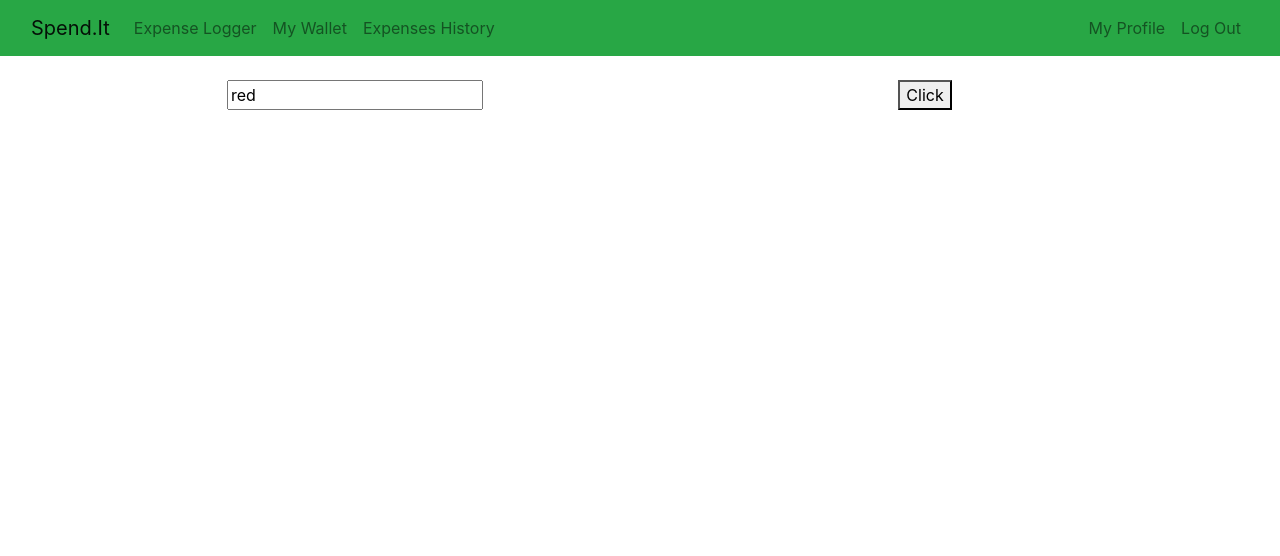
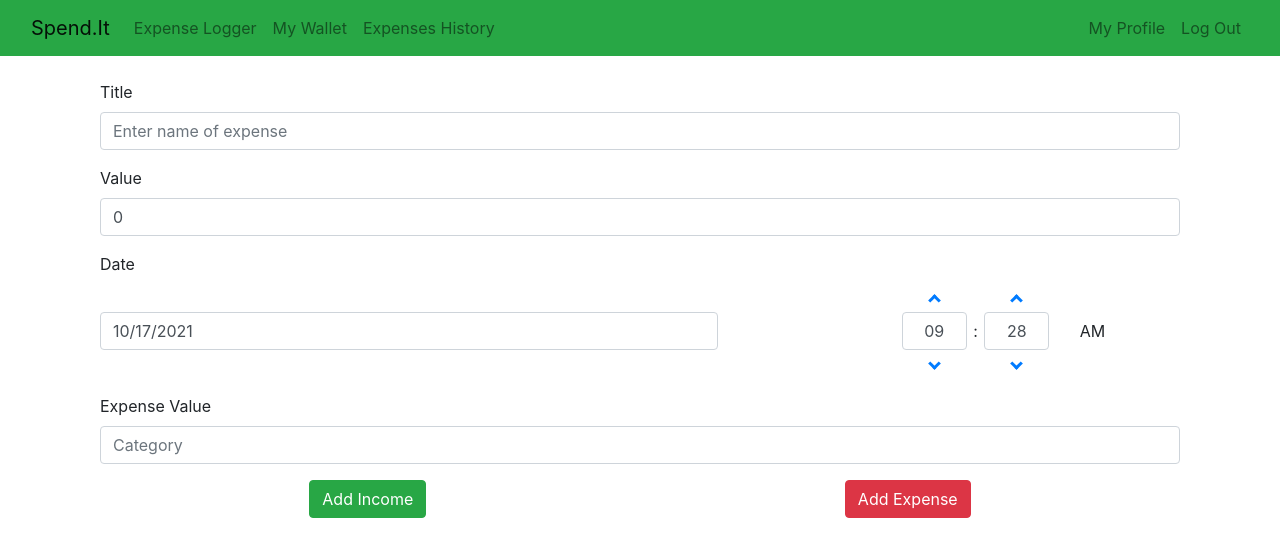
Before and after one commit to FaeriqRamley/Spend_it, an Angular app in the folder frontend/: page /logger in a window 1280 px wide. Shown: the top 556 px of the page. Built offline with nearby package versions, Linux system fonts and the light colour scheme.

Commit message:
logger component done (without fetch)

```diff
--- a/frontend/src/app/app.component.html
+++ b/frontend/src/app/app.component.html
@@ -1,4 +1,4 @@
 <app-navbar></app-navbar>
-<div class="container-fluid" style="text-align:center">
+<div class="container my-4 w-90" style="text-align:left">
   <router-outlet></router-outlet>
 </div>
--- a/frontend/src/app/app.module.ts
+++ b/frontend/src/app/app.module.ts
@@ -10,6 +10,8 @@ import { LoggerComponent } from './logger/logger.component';
 import { WalletComponent } from './wallet/wallet.component';
 import { ExpensesComponent } from './expenses/expenses.component';
 import { LandingComponent } from './landing/landing.component';
+import { BsDatepickerModule,BsDatepickerConfig } from 'ngx-bootstrap/datepicker';
+import { TimepickerModule } from 'ngx-bootstrap/timepicker';
 
 @NgModule({
   declarations: [
@@ -24,9 +26,11 @@ import { LandingComponent } from './landing/landing.component';
     BrowserModule,
     AppRoutingModule,
     FormsModule,
-    BrowserAnimationsModule
+    BrowserAnimationsModule,
+    BsDatepickerModule.forRoot(),
+    TimepickerModule.forRoot()
   ],
-  providers: [],
+  providers: [BsDatepickerConfig],
   bootstrap: [AppComponent]
 })
 export class AppModule { }
--- a/frontend/src/app/logger/logger.component.html
+++ b/frontend/src/app/logger/logger.component.html
@@ -1,10 +1,38 @@
-<div class='container mt-4'>
-    <div class='row'>
-        <div class='col'>
-            <input type="text" [(ngModel)]="favouriteColor">
+<div class='container-fluid'>
+    <form (submit)="handleSubmitExpense($event)">
+        <div class='form-group'>
+            <label for='title'>Title</label>
+            <input id='title' type='text' class='form-control' placeholder="Enter name of expense" name='title' [(ngModel)]='title'>
         </div>
-        <div class='col'>
-            <button (click)="handleButton($event)">Click</button>
+        <div class='form-group'>
+            <label for='value'>Value</label>
+            <input id='value' type='number' class='form-control' placeholder="Value of expense" name='value' [(ngModel)]='value'>
         </div>
-    </div>
+        <div class='form-group'>
+            <label for='value'>Date</label>
+            <div class='row justify-content-between'>
+                <div class='col-sm-7 d-flex' style='justify-content: center; flex-direction: column'>
+                    <input type="text"
+                        [placeholder]="date | date:'short'"
+                        class="form-control"
+                        [bsConfig]="{showTodayButton:true}"
+                        [(ngModel)]='date'
+                        name='date'
+                        bsDatepicker
+                    >
+                </div>
+                <div class='col-sm-4 d-flex' style='justify-content: center'>
+                    <timepicker name='time' [(ngModel)]='time' placeholder='time'></timepicker>
+                </div>
+            </div>
+        </div>
+        <div class='form-group'>
+            <label for='category'>Expense Value</label>
+            <input id='category' type='text' class='form-control' placeholder="Category" name='category' [(ngModel)]='category'>
+        </div>
+        <div class='d-flex justify-content-around'>
+            <button class='btn btn-success' type="submit" value='income'>Add Income</button>
+            <button class='btn btn-danger' type="submit" value='expense'>Add Expense</button>
+        </div>
+    </form>
 </div>
--- a/frontend/src/app/logger/logger.component.ts
+++ b/frontend/src/app/logger/logger.component.ts
@@ -7,15 +7,37 @@ import { Component, OnInit } from '@angular/core';
 })
 export class LoggerComponent implements OnInit {
   constructor() { }
+  title=''
+  value=0
+  date= new Date();
+  time= new Date();
+  outputDateTime = new Date()
+  category=''
+  is_income=false;
 
-  favouriteColor = "red"
-
-  handleButton(event:any){
+  handleSubmitExpense(event:any){
     event.preventDefault()
-    this.favouriteColor = "green"
+    // create dateTime object
+    this.outputDateTime.setTime(this.time.getTime());
+    this.outputDateTime.setDate(this.date.getDate());
+    this.outputDateTime.setMonth(this.date.getMonth());
+    this.outputDateTime.setFullYear(this.date.getFullYear());
+    event.submitter.value==="income" ? this.is_income=true : this.is_income=false;
+    const newExpense:Object = {
+      title:this.title,
+      value:this.value,
+      is_income: this.is_income,
+      date: this.outputDateTime,
+      category:this.category,
+    }
+    //validate object here
+    //post request here
+    console.log(newExpense);
   }
 
   ngOnInit(): void {
+    console.log(this.date.getFullYear());
+    console.log(this.time);
   }
 
 }
```
